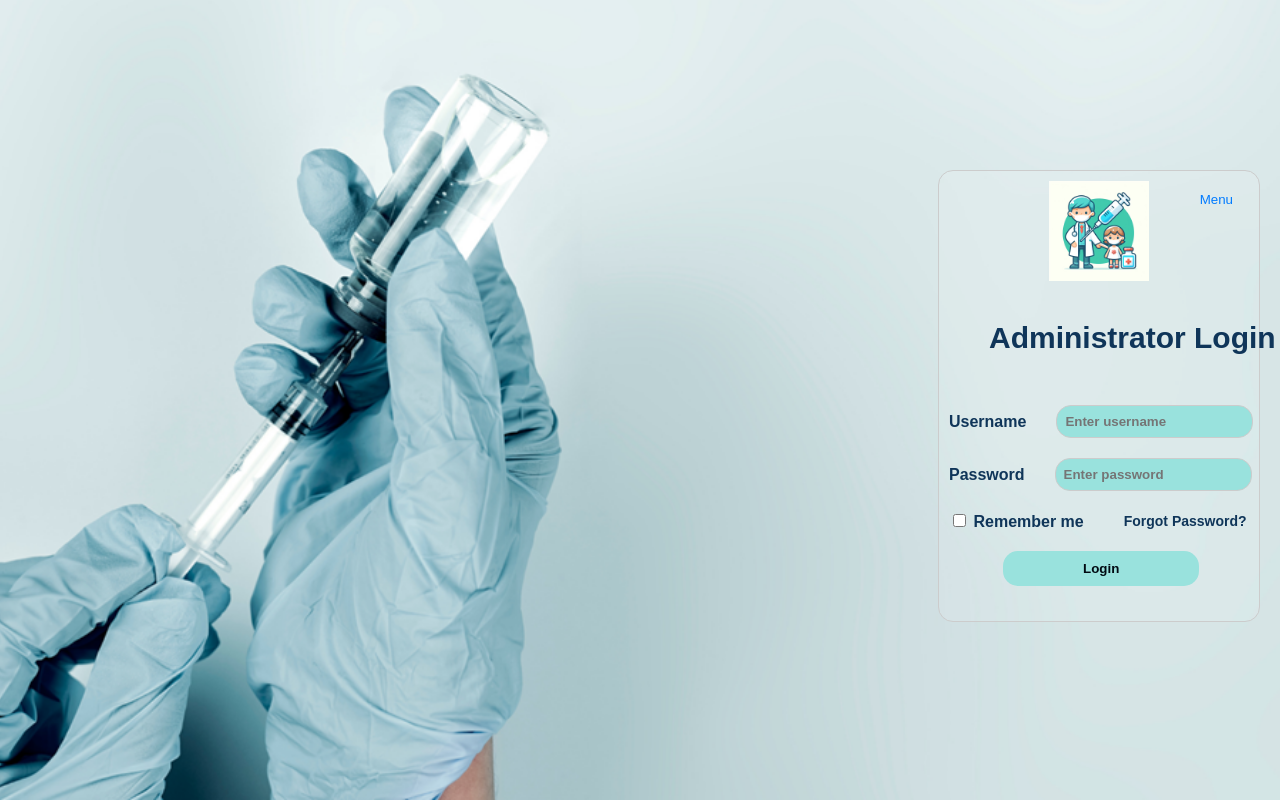
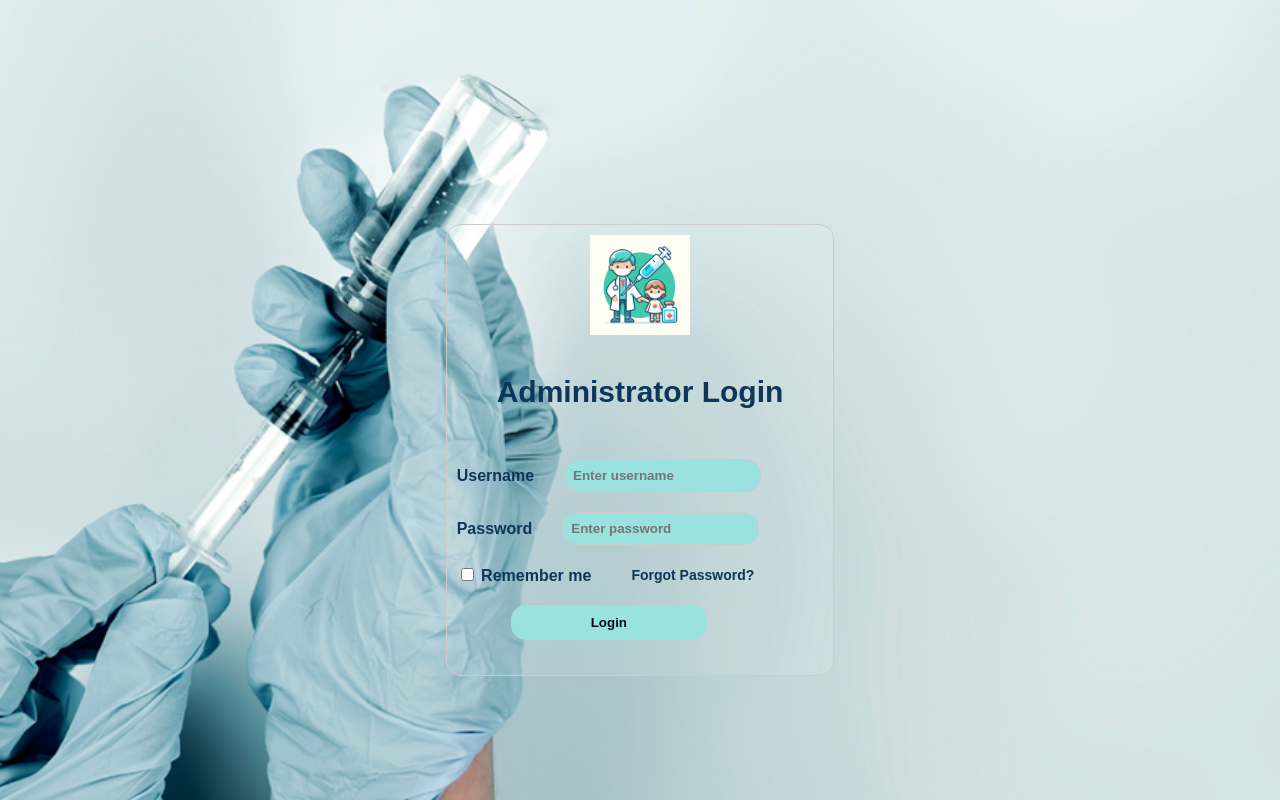
Before and after one commit to nethmimelisha/Computing-Group-Project, a PHP site: page /adlogin.html in a window 1280 px wide. Run offline with PHP 8.4, Linux system fonts and the light colour scheme.

Commit message:
more edits in admin login

```diff
--- a/adlogin.html
+++ b/adlogin.html
@@ -3,13 +3,13 @@
 <head>
   <meta charset="UTF-8">
   <meta name="viewport" content="width=device-width, initial-scale=1.0">
-  <title>Administrator Login</title>
+  <title>Administrator <br>Login</title>
 <link href="css/adlogin.css" rel="stylesheet" name="">
 
 </head>
 <body>
   <div class="container">
-  <img src="img/_a8e725eb-8791-4ada-b014-976ecdccf5ae.jpg" alt="Logo" class="logo">
+  <img src="img/img1.jpg" alt="Logo" class="logo">
     <h1>Administrator Login</h1>
     <form>
       <div class="form-group">
@@ -26,7 +26,7 @@
       </div>
       <button type="submit" class="login-btn">Login</button>
     </form>
-    <button class="menu-btn">Menu</button>
+
   </div>
 </body>
 </html>
--- a/css/adlogin.css
+++ b/css/adlogin.css
@@ -8,14 +8,16 @@ body {
     background-position: center;
     overflow: hidden;
     height: 100vh;
-  display: flex;
-  justify-content: center;
-  align-items: center;
+   display: flex;
+   justify-content: center;
+   align-items: center;
   }
+
+
   .container {
-    max-width: 300px;
-    margin: 150px auto  ;
-    position:absolute;
+    max-width: 400px;
+    margin: 150px auto 50px ;
+
     padding: 10px;
     border: 1px solid #ccc;
     border-radius: 15px;
@@ -25,8 +27,6 @@ body {
     align-items: flex-start;
     height: 430px;
     background-color: rgba(255, 255, 255, 0.1);
-    right: 20px;
-    top: 20px;
 
 
     }
@@ -92,13 +92,3 @@ body {
     color: #0F3559;
     font-weight:bold;
   }
-
-  .menu-btn {
-    position: absolute;
-    top: 20px;
-    right: 20px;
-    background-color: transparent;
-    border: none;
-    color: #007bff;
-    cursor: pointer;
-  }
```
Also changed, not shown: img/img1.jpg (renamed from img/_a8e725eb-8791-4ada-b014-976ecdccf5ae.jpg).
